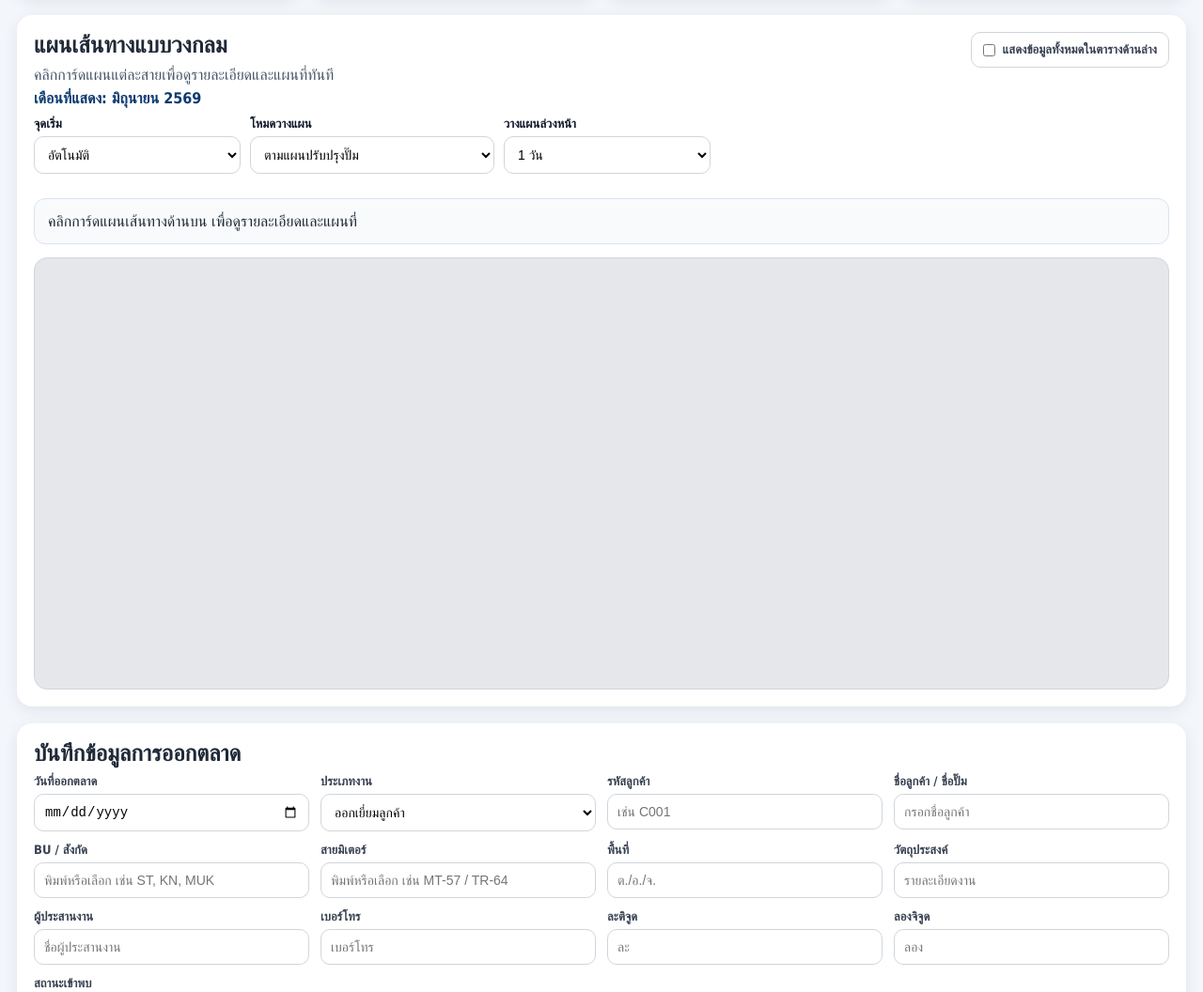
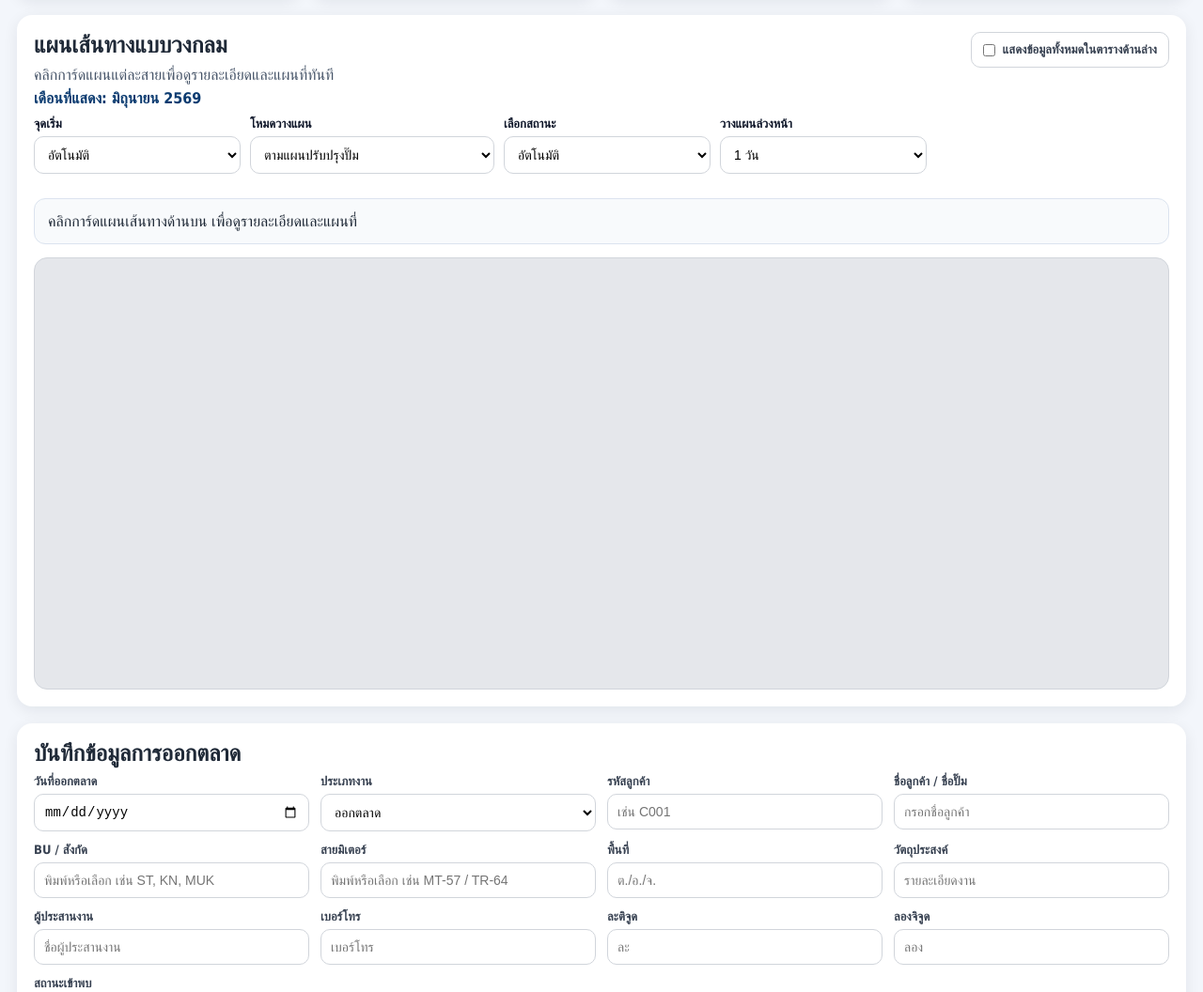
Before and after one commit to taradolkfc-byte/RoutesaleallOil, a plain HTML site: page index.html in a window 1280 px wide. Shown: the part 220-1276 px from the top of the page at 94% size. Drawn offline with nearby package versions, Linux system fonts and the light colour scheme; no server answers.

Commit message:
Update index.html

```diff
--- a/index.html
+++ b/index.html
@@ -5,7 +5,7 @@
   <meta name="viewport" content="width=device-width, initial-scale=1.0" />
   <title>ระบบวางแผนออกตลาด KCE</title>
   <link rel="stylesheet" href="https://unpkg.com/leaflet@1.9.4/dist/leaflet.css" crossorigin="" />
-  <link rel="stylesheet" href="style.css?v=20260620-repair-all-01" />
+  <link rel="stylesheet" href="style.css?v=20260615-05" />
 </head>
 <body>
   <header class="app-header">
@@ -46,6 +46,16 @@
               <option value="repair">ตารางซ่อม</option>
             </select>
           </label>
+          <label>เลือกสถานะ
+            <select id="marketStatusFilter">
+              <option value="">อัตโนมัติ</option>
+              <option value="lost">ลูกค้าหาย</option>
+              <option value="risky">ลูกค้าเสี่ยงหาย</option>
+              <option value="active">ลูกค้าปัจจุบัน</option>
+              <option value="winback">ลูกค้าใหม่</option>
+              <option value="dormant">ลูกค้าหายเกิน60วัน</option>
+            </select>
+          </label>
           <label>วางแผนล่วงหน้า
             <select id="planDays">
               <option value="1">1 วัน</option>
@@ -76,10 +86,10 @@
       <label>วันที่ออกตลาด<input name="visit_date" type="date" required /></label>
       <label>ประเภทงาน
         <select name="job_type">
-          <option value="ออกเยี่ยมลูกค้า">ออกเยี่ยมลูกค้า</option>
-          <option value="ลูกค้าใหม่/มุ่งหวัง">ลูกค้าใหม่/มุ่งหวัง</option>
+          <option value="ออกตลาด">ออกตลาด</option>
           <option value="ปรับปรุงปั๊ม">ปรับปรุงปั๊ม</option>
           <option value="ซ่อม">ซ่อม</option>
+          <option value="ติดตามลูกค้า">ติดตามลูกค้า</option>
         </select>
       </label>
       <label>รหัสลูกค้า<input name="customer_id" placeholder="เช่น C001" /></label>
@@ -112,8 +122,9 @@
         <select name="visit_status">
           <option value="สำเร็จ">สำเร็จ</option>
           <option value="ไม่พบลูกค้า">ไม่พบลูกค้า</option>
+          <option value="เลื่อน">เลื่อน</option>
           <option value="ปิดร้าน">ปิดร้าน</option>
-          <option value="เลิกกิจการ">เลิกกิจการ</option>
+          <option value="เข้าพบไม่ได้">เข้าพบไม่ได้</option>
         </select>
       </label>
       <button id="checkinBtn" class="checkin-btn" type="button">เช็คอิน GPS</button>
@@ -157,6 +168,6 @@
   </main>
 
   <script src="https://unpkg.com/leaflet@1.9.4/dist/leaflet.js" crossorigin=""></script>
-  <script src="script.js?v=20260620-repair-all-01"></script>
+  <script src="script.js?v=20260615-05"></script>
 </body>
 </html>
```
